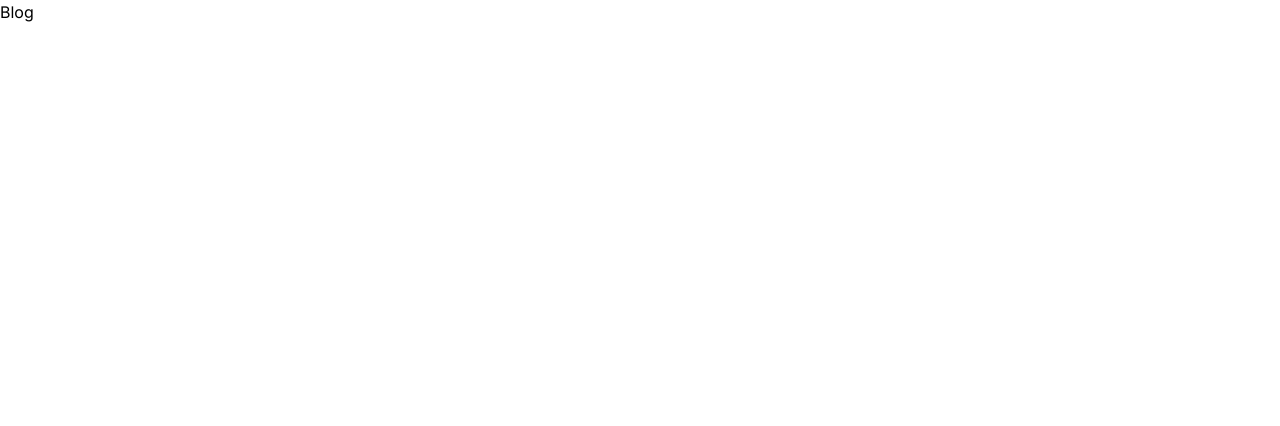
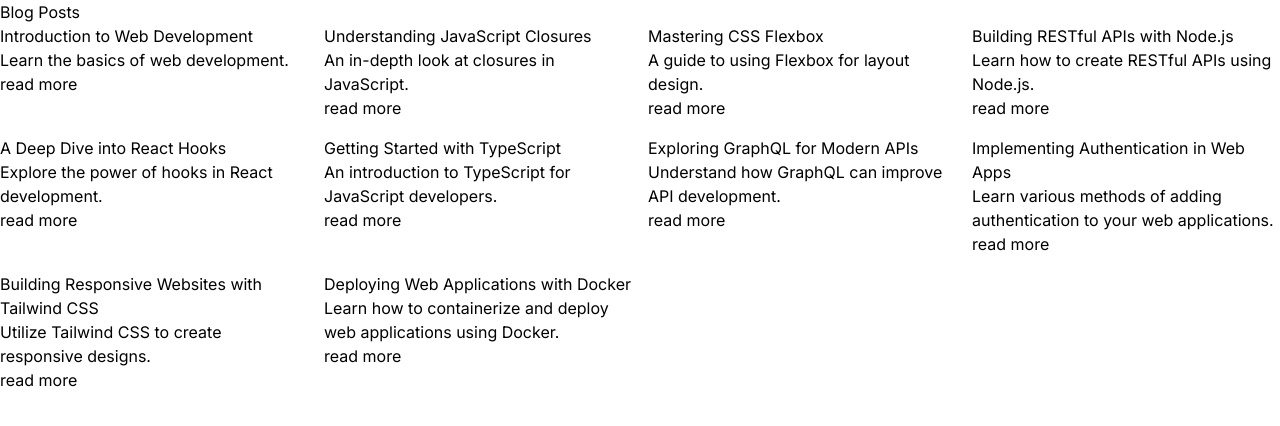
Before and after one commit to JalalRashidi/blog, a Next.js app: page / in a window 1280 px wide. Shown: the top 426 px of the page. Built offline with nearby package versions, Linux system fonts and the light colour scheme.

Commit message:
- US-1: added pakages and dummy blog content and display them on home page

```diff
--- a/src/app/api/blogs/route.ts
+++ b/src/app/api/blogs/route.ts
@@ -6,63 +6,74 @@
           title: "Introduction to Web Development",
           summary: "Learn the basics of web development.",
           content: "Web development is the process of creating websites and applications for the internet. It involves using technologies like HTML, CSS, and JavaScript to build the structure, design, and functionality of web pages.",
+          slug: "introduction_to_web_development",
         },
         {
           id: 2,
           title: "Understanding JavaScript Closures",
           summary: "An in-depth look at closures in JavaScript.",
           content: "Closures are a fundamental concept in JavaScript that allow functions to access variables from an outer function even after the outer function has completed. This is a powerful feature that can be used to create private variables and more.",
+          slug: "understanding_javascript_closures",
         },
         {
           id: 3,
           title: "Mastering CSS Flexbox",
           summary: "A guide to using Flexbox for layout design.",
           content: "CSS Flexbox is a layout model that provides an efficient way to arrange items within a container. It allows for responsive design by distributing space along a single axis, either horizontally or vertically, and is great for building complex layouts.",
+          slug: "mastering_css_flexbox",
         },
         {
           id: 4,
           title: "Building RESTful APIs with Node.js",
           summary: "Learn how to create RESTful APIs using Node.js.",
           content: "RESTful APIs are a popular way to enable communication between clients and servers. With Node.js, you can build scalable and efficient APIs using frameworks like Express to handle HTTP requests and manage routes.",
+          slug: "building_restful_apis_with_node_js",
         },
         {
           id: 5,
           title: "A Deep Dive into React Hooks",
           summary: "Explore the power of hooks in React development.",
           content: "React Hooks are functions that let you use state and lifecycle features within functional components. Hooks like `useState` and `useEffect` simplify component logic and make code more readable and reusable.",
+          slug: "a_deep_dive_into_react_hooks",
         },
         {
           id: 6,
           title: "Getting Started with TypeScript",
           summary: "An introduction to TypeScript for JavaScript developers.",
           content: "TypeScript is a superset of JavaScript that adds static typing to the language. It helps catch errors during development and makes code more robust. TypeScript can be integrated into existing JavaScript projects to enhance maintainability.",
+          slug: "getting_started_with_typescript",
         },
         {
           id: 7,
           title: "Exploring GraphQL for Modern APIs",
           summary: "Understand how GraphQL can improve API development.",
           content: "GraphQL is a query language for APIs that allows clients to request only the data they need. It provides more flexibility than traditional REST APIs and can lead to more efficient data fetching, reducing over-fetching and under-fetching issues.",
+          slug: "exploring_graphql_for_modern_apis",
         },
         {
           id: 8,
           title: "Implementing Authentication in Web Apps",
           summary: "Learn various methods of adding authentication to your web applications.",
           content: "Authentication is a crucial aspect of web security. Methods like JWT (JSON Web Tokens), OAuth, and session-based authentication can be used to verify user identities and protect sensitive data in web applications.",
+          slug: "implementing_authentication_in_web_apps",
         },
         {
           id: 9,
           title: "Building Responsive Websites with Tailwind CSS",
           summary: "Utilize Tailwind CSS to create responsive designs.",
           content: "Tailwind CSS is a utility-first CSS framework that enables developers to build responsive websites quickly. Its modular design allows for customization and flexibility, making it easy to adapt designs for different screen sizes.",
+          slug: "building_responsive_websites_with_tailwind_css",
         },
         {
           id: 10,
           title: "Deploying Web Applications with Docker",
           summary: "Learn how to containerize and deploy web applications using Docker.",
           content: "Docker is a platform that allows you to automate the deployment of applications inside lightweight containers. These containers ensure consistency across different environments, making deployment more reliable and efficient.",
+          slug: "deploying_web_applications_with_docker",
         },
       ];
 
-    return NextResponse.json({"message":"hello world"})
+
+    return NextResponse.json(blog)
 }
 export {GET};
--- a/src/app/page.tsx
+++ b/src/app/page.tsx
@@ -1,7 +1,46 @@
+//home page
 
+import axios from "axios";
+import Link from "next/link";
 
-export default function Home() {
+interface Blog {
+  id: number;
+  title: string;
+  summary: string;
+  content: string;
+  slug: string;
+}
+
+async function fetchBlogs(): Promise<Blog[]> {
+  try {
+    // Use axios to fetch data
+    const response = await axios.get<Blog[]>("http://localhost:3000/api/blogs");
+    return response.data;
+  } catch (error) {
+    console.error("Error fetching blogs:", error);
+    throw new Error("Failed to fetch blogs");
+  }
+}
+
+export default async function Home() {
+  const blogs = await fetchBlogs();
+
   return (
-    <p>Blog</p>
+    <div>
+      <h1>Blog Posts</h1>
+      <div className="grid grid-cols-4 gap-4">
+      {blogs.length > 0 ? (
+        blogs.map((blog) => (
+          <div key={blog.id}>
+            <h2>{blog.title}</h2>
+            <p>{blog.summary}</p>
+            <Link className="" href={`/${blog.slug}`}>read more</Link>
+          </div>
+        ))
+      ) : (
+        <p>No blogs available</p>
+      )}
+      </div>
+    </div>
   );
 }
```
Also changed, not shown: package.json (+6 -5 lines), 1 other file (tests, documents, lock files or other folders).
